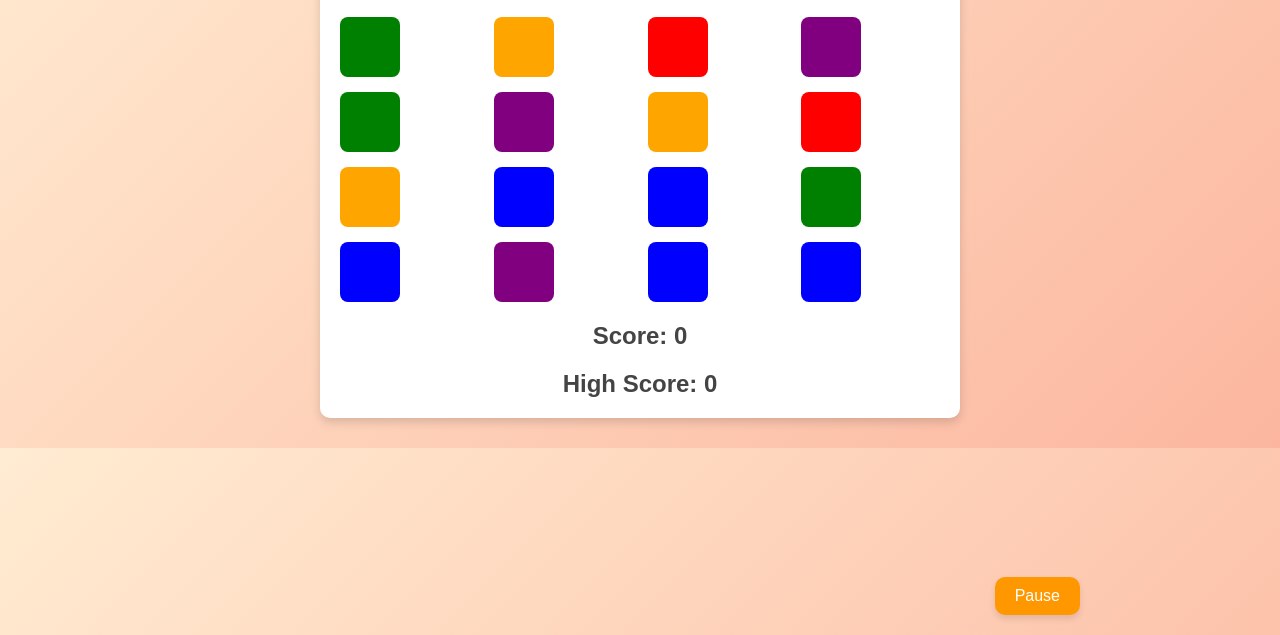
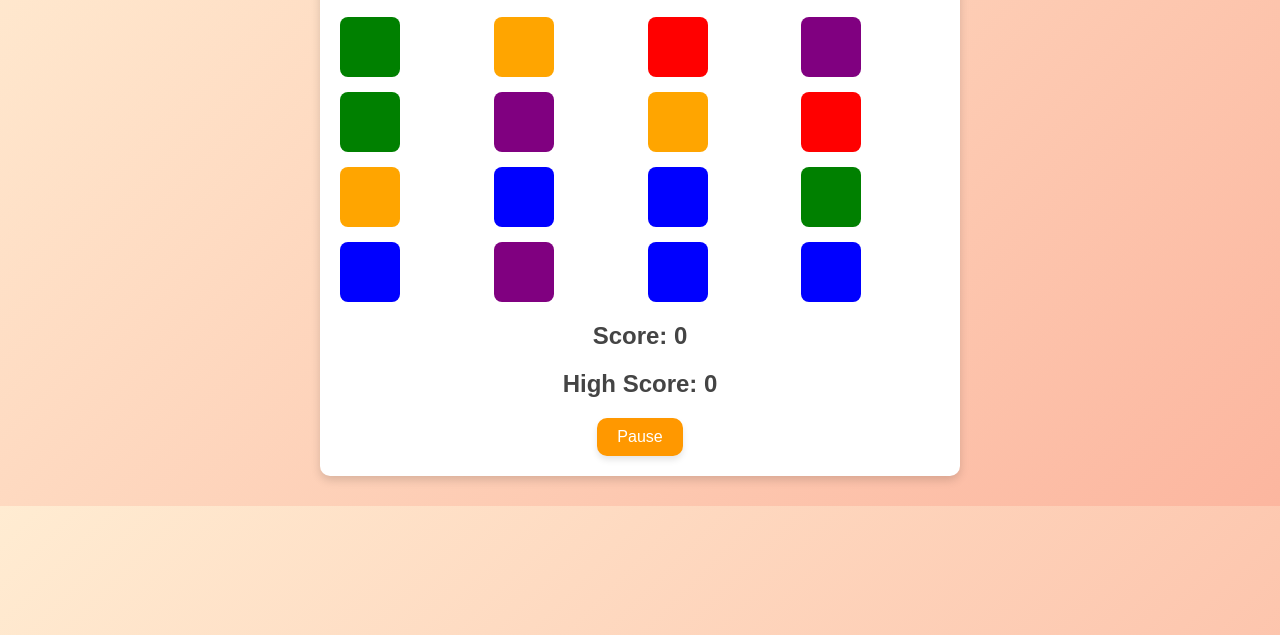
Before and after one commit to yogendra-04/colorcatcher, a plain HTML site: page index.html in a window 1280 px wide. Shown: the part 165-800 px from the top of the page. Drawn offline with Linux system fonts and the light colour scheme.

Commit message:
Update style.css

```diff
--- a/style.css
+++ b/style.css
@@ -106,10 +106,11 @@ body {
 }
 
 /* Pause/Resume Button Styles */
+/* Pause/Resume Button Styles */
 #pause-button {
-    position: fixed; /* Fixed position to stay in the bottom-right */
-    bottom: 20px; /* Distance from the bottom */
-    right: 200px; /* Distance from the right */
+    position: relative; /* Position relative to its container */
+    margin: 20px auto 0; /* Center horizontally and add margin to the top */
+    display: block; /* Make it a block element for centering */
     background-color: #ff9800; /* Button background color */
     color: white; /* Button text color */
     border: none; /* Remove default border */
```
